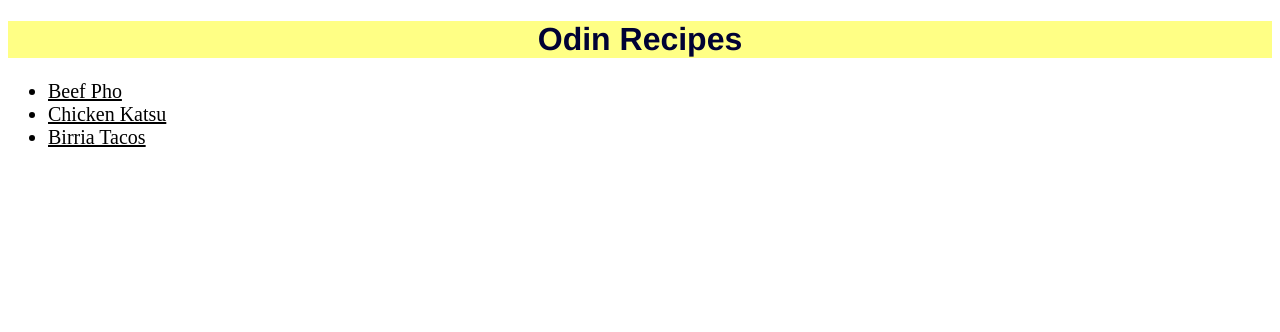
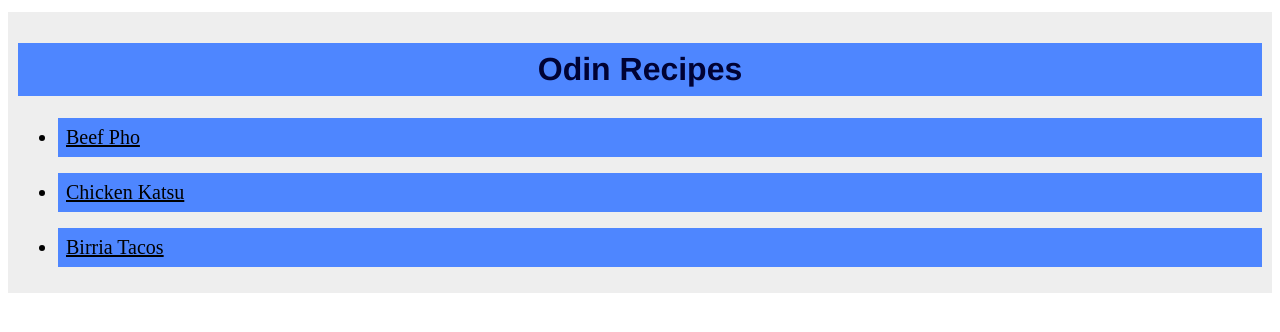
Before and after one commit to SunRani/odin_recipes, a plain HTML site: page index.html in a window 1280 px wide. Drawn offline with Linux system fonts and the light colour scheme.

Commit message:
Updated main page to pratice the box model

```diff
--- a/index.html
+++ b/index.html
@@ -1,17 +1,23 @@
 <!DOCTYPE html>
 <html lang="en">
   <head>
-    <meta charset="UTF-8">
-    <meta name="viewport" content="width=device-width, initial-scale=1.0">
+    <meta charset="UTF-8" />
+    <meta name="viewport" content="width=device-width, initial-scale=1.0" />
     <title>Recipes</title>
-    <link rel="stylesheet" href="style.css"/>
+    <link rel="stylesheet" href="style.css" />
   </head>
   <body>
+    <div class="box">
       <h1 class="title">Odin Recipes</h1>
       <ul>
         <li class="links pho"><a href="./recipes/pho.html">Beef Pho</a></li>
-        <li class="links katsu"><a href="./recipes/chicken-katsu.html">Chicken Katsu</a></li>
-        <li class="links birria"><a href="./recipes/birria-tacos.html">Birria Tacos</a></li>
+        <li class="links katsu">
+          <a href="./recipes/chicken-katsu.html">Chicken Katsu</a>
+        </li>
+        <li class="links birria">
+          <a href="./recipes/birria-tacos.html">Birria Tacos</a>
+        </li>
       </ul>
+    </div>
   </body>
 </html>
--- a/style.css
+++ b/style.css
@@ -1,12 +1,22 @@
+.box {
+    background-color: #eee;
+    margin: 12px auto;
+    padding: 10px;
+}
+
 .title {
     font-family: 'Franklin Gothic Medium', 'Arial Narrow', Arial, sans-serif;
-    background-color: #ffff85;
     color: #000234;
     text-align: center;
+    padding: 8px;
+    background-color: #4e86ff;
 }
 
 .links {
     font-size: 20px;
+    margin-bottom: 16px;
+    padding: 8px;
+    background-color: #4e86ff;
 }
 
 a:link {
```
Lines whose indentation alone changed are shown as unchanged.
